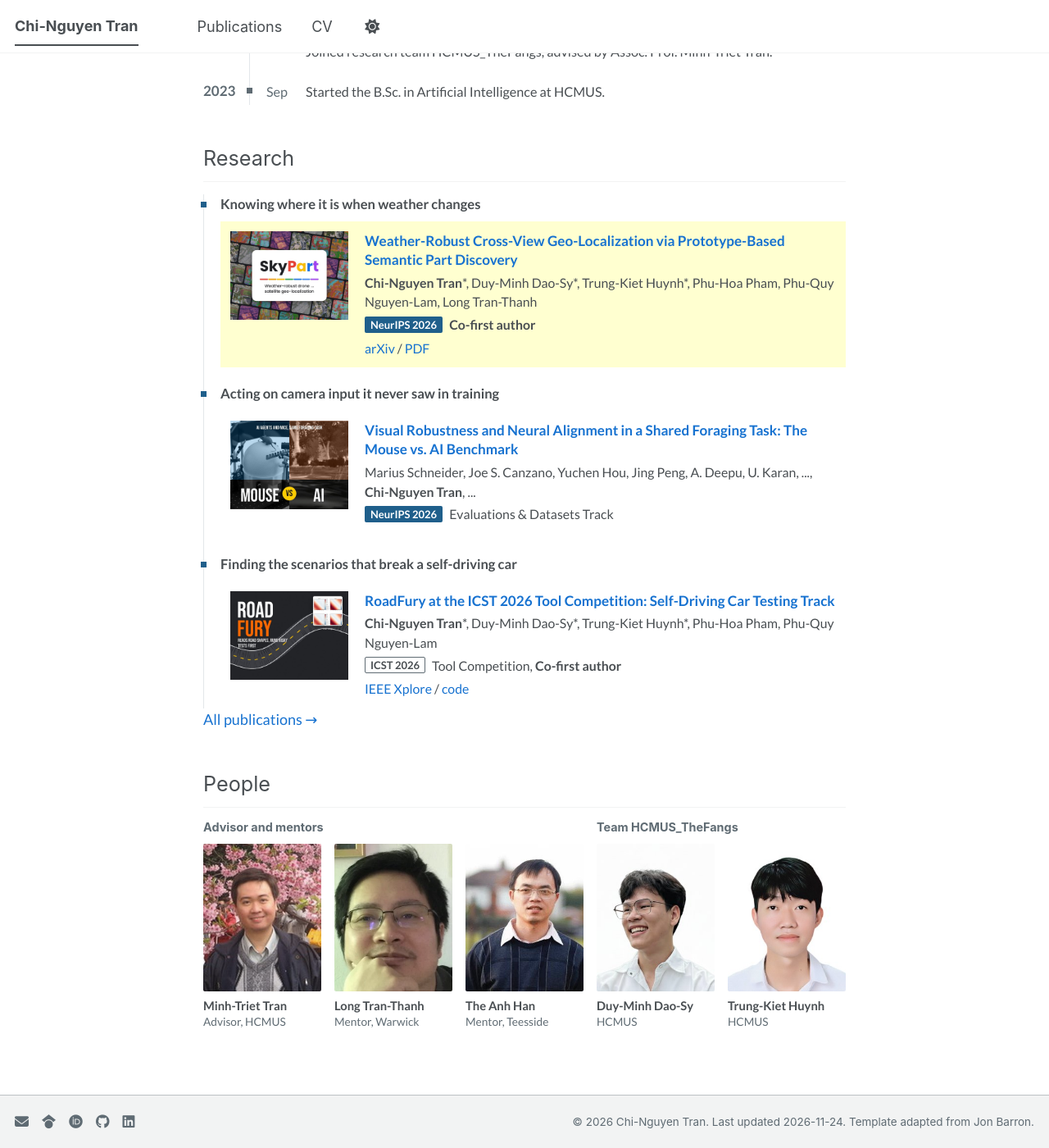
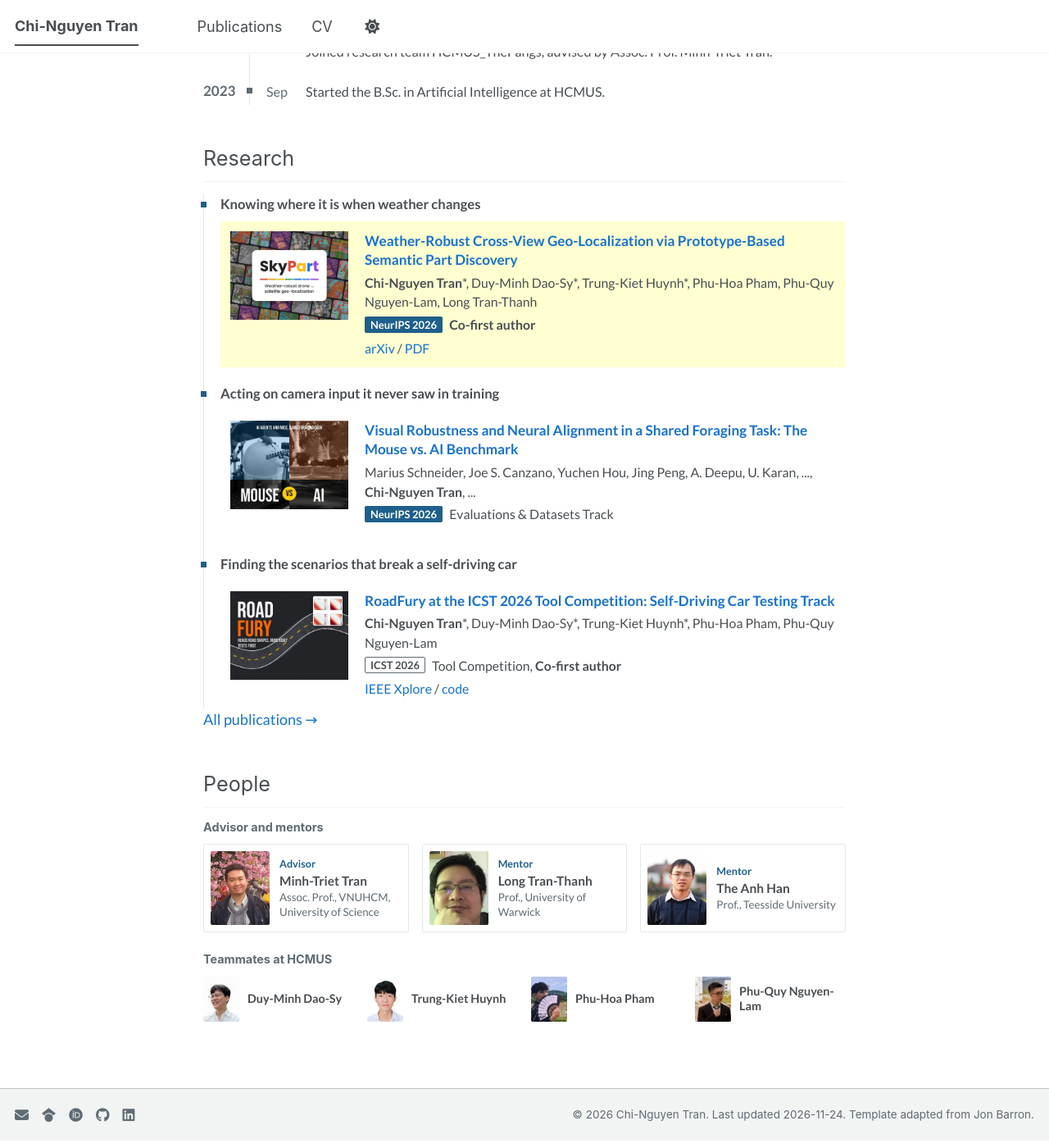
Before and after one commit to chisngyen/chisngyen.github.io, a Jekyll site: the page built from _pages/about.md, in a window 1280 px wide and 1400 px high, scrolled down 952 px. Shown: the whole window at 82% size. Built offline with Jekyll 4.4.1, drawn with Linux system fonts in a browser that asks for light colours.

Commit message:
People: mentor cards and compact teammate row, add Phu-Hoa Pham and Phu-Quy Nguyen-Lam

```diff
--- a/_data/people.yml
+++ b/_data/people.yml
@@ -1,25 +1,30 @@
 # Home page People section. photo lives in images/people/.
-- group: "Advisor and mentors"
-  people:
-    - name: "Minh-Triet Tran"
-      role: "Advisor, HCMUS"
-      url: "https://www.fit.hcmus.edu.vn/~tmtriet/"
-      photo: "minh-triet-tran.jpg"
-    - name: "Long Tran-Thanh"
-      role: "Mentor, Warwick"
-      url: "https://warwick.ac.uk/fac/sci/dcs/people/long_tran-thanh"
-      photo: "long-tran-thanh.jpg"
-    - name: "The Anh Han"
-      role: "Mentor, Teesside"
-      url: "https://research.tees.ac.uk/en/persons/the-anh-han"
-      photo: "the-anh-han.jpg"
-- group: "Team HCMUS_TheFangs"
-  people:
-    - name: "Duy-Minh Dao-Sy"
-      role: "HCMUS"
-      url: "https://technoob05.github.io/"
-      photo: "duy-minh-dao-sy.jpg"
-    - name: "Trung-Kiet Huynh"
-      role: "HCMUS"
-      url: "https://github.com/trungkiet2005"
-      photo: "trung-kiet-huynh.jpg"
+mentors:
+  - name: "Minh-Triet Tran"
+    role: "Advisor"
+    org: "Assoc. Prof., VNUHCM, University of Science"
+    url: "https://www.fit.hcmus.edu.vn/~tmtriet/"
+    photo: "minh-triet-tran.jpg"
+  - name: "Long Tran-Thanh"
+    role: "Mentor"
+    org: "Prof., University of Warwick"
+    url: "https://warwick.ac.uk/fac/sci/dcs/people/long_tran-thanh"
+    photo: "long-tran-thanh.jpg"
+  - name: "The Anh Han"
+    role: "Mentor"
+    org: "Prof., Teesside University"
+    url: "https://research.tees.ac.uk/en/persons/the-anh-han"
+    photo: "the-anh-han.jpg"
+team:
+  - name: "Duy-Minh Dao-Sy"
+    url: "https://technoob05.github.io/"
+    photo: "duy-minh-dao-sy.jpg"
+  - name: "Trung-Kiet Huynh"
+    url: "https://github.com/trungkiet2005"
+    photo: "trung-kiet-huynh.jpg"
+  - name: "Phu-Hoa Pham"
+    url: "https://github.com/PhamPhuHoa-23"
+    photo: "phu-hoa-pham.jpg"
+  - name: "Phu-Quy Nguyen-Lam"
+    url: "https://nlpquy.github.io/"
+    photo: "phu-quy-nguyen-lam.jpg"
--- a/_includes/people.html
+++ b/_includes/people.html
@@ -1,13 +1,13 @@
 {% include base_path %}
-<div class="pp">
-{% for g in site.data.people %}
-  <div class="pp__group pp__group--{{ g.people.size }}">
-    <h3 class="pp__label">{{ g.group }}</h3>
-    <ul class="pp__list">
-    {% for p in g.people %}
-      <li class="pp__card"><a href="{{ p.url }}"><img src="{{ base_path }}/images/people/{{ p.photo }}" alt="{{ p.name }}" loading="lazy" width="240" height="300"><span class="pp__name">{% if p.title %}{{ p.title }} {% endif %}{{ p.name }}</span><span class="pp__role">{{ p.role }}</span></a></li>
-    {% endfor %}
-    </ul>
-  </div>
+<h3 class="pp__label">Advisor and mentors</h3>
+<ul class="pp-m">
+{% for p in site.data.people.mentors %}
+  <li><a class="pp-m__card" href="{{ p.url }}"><img src="{{ base_path }}/images/people/{{ p.photo }}" alt="{{ p.name }}" loading="lazy" width="240" height="300"><span class="pp-m__text"><span class="pp-m__role">{{ p.role }}</span><span class="pp__name">{{ p.name }}</span><span class="pp__org">{{ p.org }}</span></span></a></li>
 {% endfor %}
-</div>
+</ul>
+<h3 class="pp__label">Teammates at HCMUS</h3>
+<ul class="pp-t">
+{% for p in site.data.people.team %}
+  <li><a class="pp-t__card" href="{{ p.url }}"><img src="{{ base_path }}/images/people/{{ p.photo }}" alt="{{ p.name }}" loading="lazy" width="240" height="300"><span class="pp__name">{{ p.name }}</span></a></li>
+{% endfor %}
+</ul>
--- a/_sass/layout/_custom.scss
+++ b/_sass/layout/_custom.scss
@@ -189,22 +189,25 @@ html.cvp-lock { overflow: hidden; }
 html[data-theme="dark"] .pub__tag--conferences { color: #10161b; }
 .pub__meta:empty { display: none; }
 
-/* People: advisor, mentors and team, small portrait cards */
-.pp { display: grid; grid-template-columns: repeat(5, 1fr); column-gap: 16px; }
-.pp__group { grid-column: span 3; display: grid; grid-template-columns: subgrid; }
-.pp__group--2 { grid-column: span 2; }
-.pp__label { grid-column: 1 / -1; margin: 0 0 12px; font-size: 0.8em; font-weight: 700; color: var(--pub-muted); border: 0; padding: 0; }
-.pp__list { display: contents; }
-.pp__card { margin: 0; list-style: none; }
-.pp__card a { display: block; color: var(--global-text-color); }
-#main.home-barron .page__content .pp__card a { color: var(--global-text-color); }
-#main.home-barron .page__content .pp__card a:hover { text-decoration: none; }
-.pp__card img { display: block; width: 100%; aspect-ratio: 4 / 5; height: auto; object-fit: cover; border-radius: 2px; filter: grayscale(0.15); transition: filter 0.15s ease; }
-.pp__card a:hover img { filter: none; }
-.pp__name { display: block; margin-top: 8px; font-size: 0.82em; font-weight: 700; line-height: 1.3; }
-.pp__card a:hover .pp__name { color: var(--pub-link); }
-.pp__role { display: block; font-size: 0.76em; color: var(--pub-muted); line-height: 1.3; }
+/* People: mentors as wide cards, teammates as a portrait row */
+.pp__label { margin: 0 0 12px; font-size: 0.8em; font-weight: 700; color: var(--pub-muted); border: 0; padding: 0; }
+.pp-m, .pp-t { list-style: none; margin: 0 0 24px; padding: 0; display: grid; gap: 16px; }
+.pp-m { grid-template-columns: repeat(3, 1fr); }
+.pp-t { grid-template-columns: repeat(4, 1fr); margin-bottom: 0; }
+.pp-m li, .pp-t li { margin: 0; list-style: none; }
+#main.home-barron .page__content .pp-m a, #main.home-barron .page__content .pp-t a { color: var(--global-text-color); text-decoration: none; }
+.pp-m__card { display: flex; gap: 12px; align-items: stretch; height: 100%; padding: 8px; border: 1px solid var(--pub-line); border-radius: 2px; transition: border-color 0.15s ease, background-color 0.15s ease; }
+.pp-m__card:hover { border-color: var(--pub-accent); background: var(--pub-accent-soft); }
+.pp-m__card img { width: 72px; height: 90px; flex: none; object-fit: cover; border-radius: 2px; }
+.pp-m__text { display: flex; flex-direction: column; justify-content: center; min-width: 0; }
+.pp-m__role { font-size: 0.7em; font-weight: 700; color: var(--pub-accent); }
+.pp__name { display: block; font-size: 0.86em; font-weight: 700; line-height: 1.3; }
+.pp__org { display: block; margin-top: 2px; font-size: 0.74em; color: var(--pub-muted); line-height: 1.35; }
+.pp-t__card { display: flex; align-items: center; gap: 10px; }
+.pp-t__card img { width: 44px; height: 55px; flex: none; object-fit: cover; border-radius: 2px; }
+.pp-t__card .pp__name { font-size: 0.8em; }
+.pp-t__card:hover .pp__name { color: var(--pub-link); }
 @media (max-width: 640px) {
-  .pp { grid-template-columns: repeat(3, 1fr); column-gap: 12px; row-gap: 20px; }
-  .pp__group, .pp__group--2 { grid-column: 1 / -1; }
+  .pp-m { grid-template-columns: 1fr; gap: 8px; }
+  .pp-t { grid-template-columns: repeat(2, 1fr); gap: 12px; }
 }
```
Also changed, not shown: images/people/phu-hoa-pham.jpg (added), images/people/phu-quy-nguyen-lam.jpg (added).
